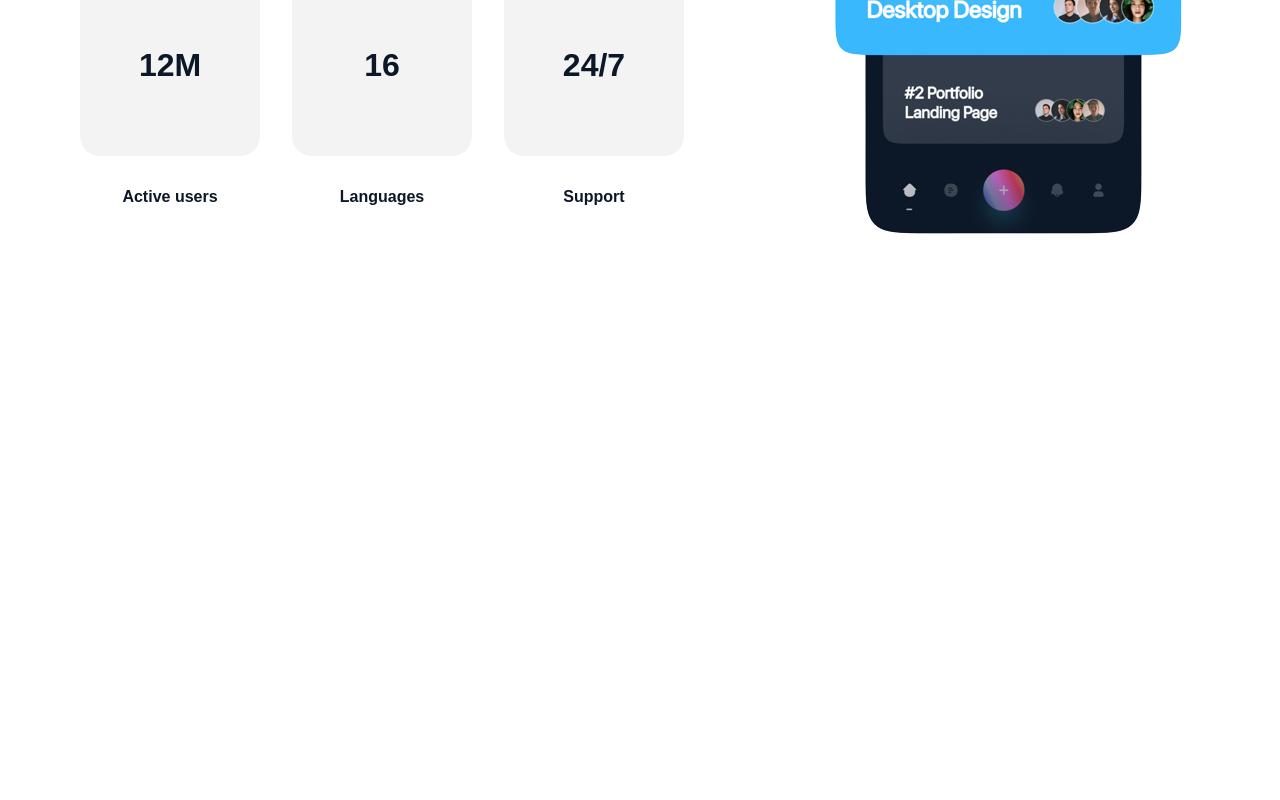
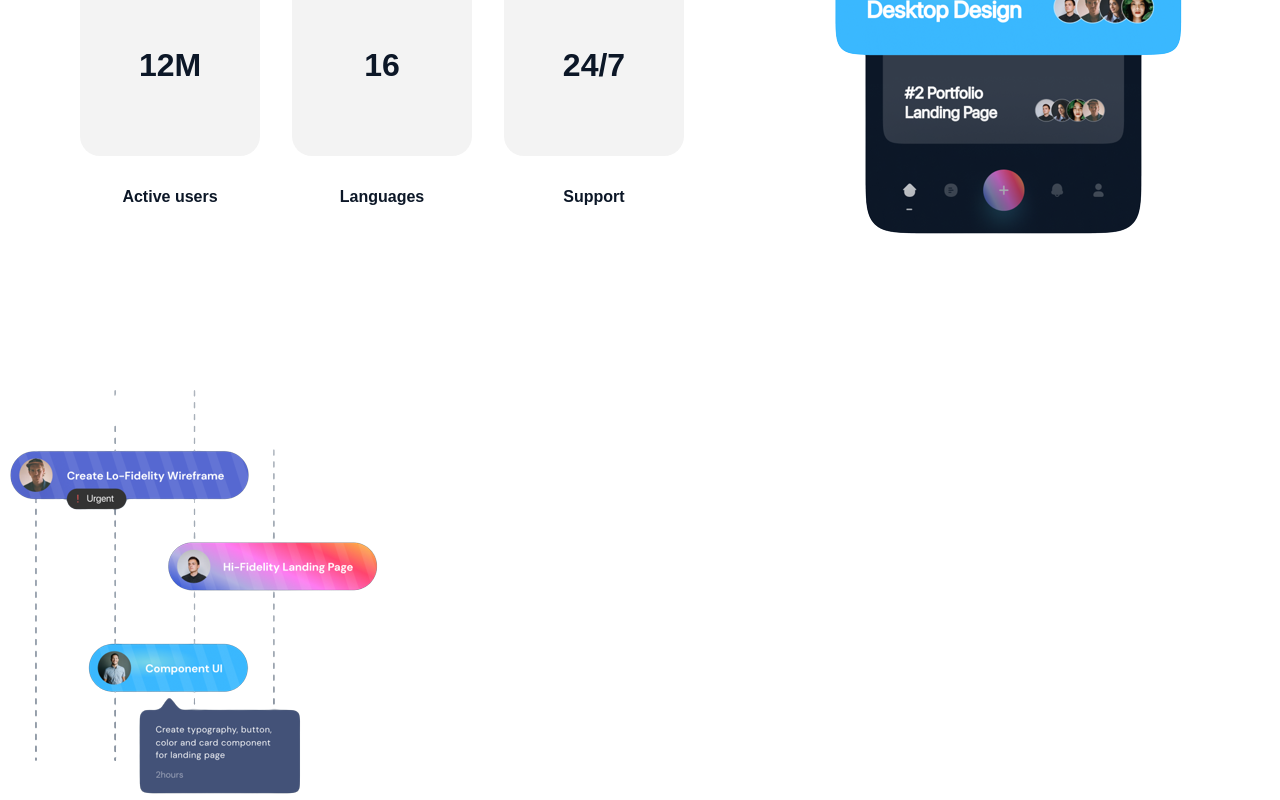
Before and after one commit to Atik2788/Animated-Website, a React (Vite) app: page / in a window 1280 px wide. Shown: the part 1875-2675 px from the top of the page. Before the commit the page ends 2263 px from the top, so only its background shows below. Built offline with nearby package versions, Linux system fonts and the light colour scheme.

Commit message:
completing analytics part

```diff
--- a/src/App.jsx
+++ b/src/App.jsx
@@ -1,5 +1,6 @@
 import './app.scss'
-import {Home, Navbar, DashboardPreview, AnaLytics } from "./Components/index"
+
+import {Home, Navbar, DashboardPreview, AnaLytics, Feature } from "./Components/index"
 
 const App = () => {
   return (
@@ -8,6 +9,7 @@ const App = () => {
       <Home/>
       <DashboardPreview/>
       <AnaLytics/>
+      <Feature/>
     </div>
   );
 };
--- /dev/null
+++ b/src/Components/Feature.jsx
@@ -0,0 +1,17 @@
+import {feature} from '../Images'
+
+
+const Feature = () => {
+  return (
+    <div className="app__feature">
+        <div className="feature__container">
+            <div className="left__feature">
+                <img src={feature} alt="" />
+            </div>
+            <div className="right__feature"></div>
+        </div>
+    </div>
+  )
+}
+
+export default Feature
--- a/src/Components/index.js
+++ b/src/Components/index.js
@@ -2,11 +2,13 @@ import Home from "./Home";
 import Navbar from "./Navbar";
 import DashboardPreview from "./DashboardPreview";
 import AnaLytics from "./Analytics";
+import Feature from './Feature';
 
 
 export {
     Home,
     Navbar,
     DashboardPreview,
-    AnaLytics
+    AnaLytics,
+    Feature
 }
--- a/src/Styles/analytics.scss
+++ b/src/Styles/analytics.scss
@@ -13,6 +13,7 @@
             @include flexDirection;
             gap: $lg-gap;
             flex: 1;
+
 
             .left__text{
                 @include flexDirection;
--- /dev/null
+++ b/src/Styles/feature.scss
@@ -0,0 +1,2 @@
+@import './variables';
+@import './constant';
```
